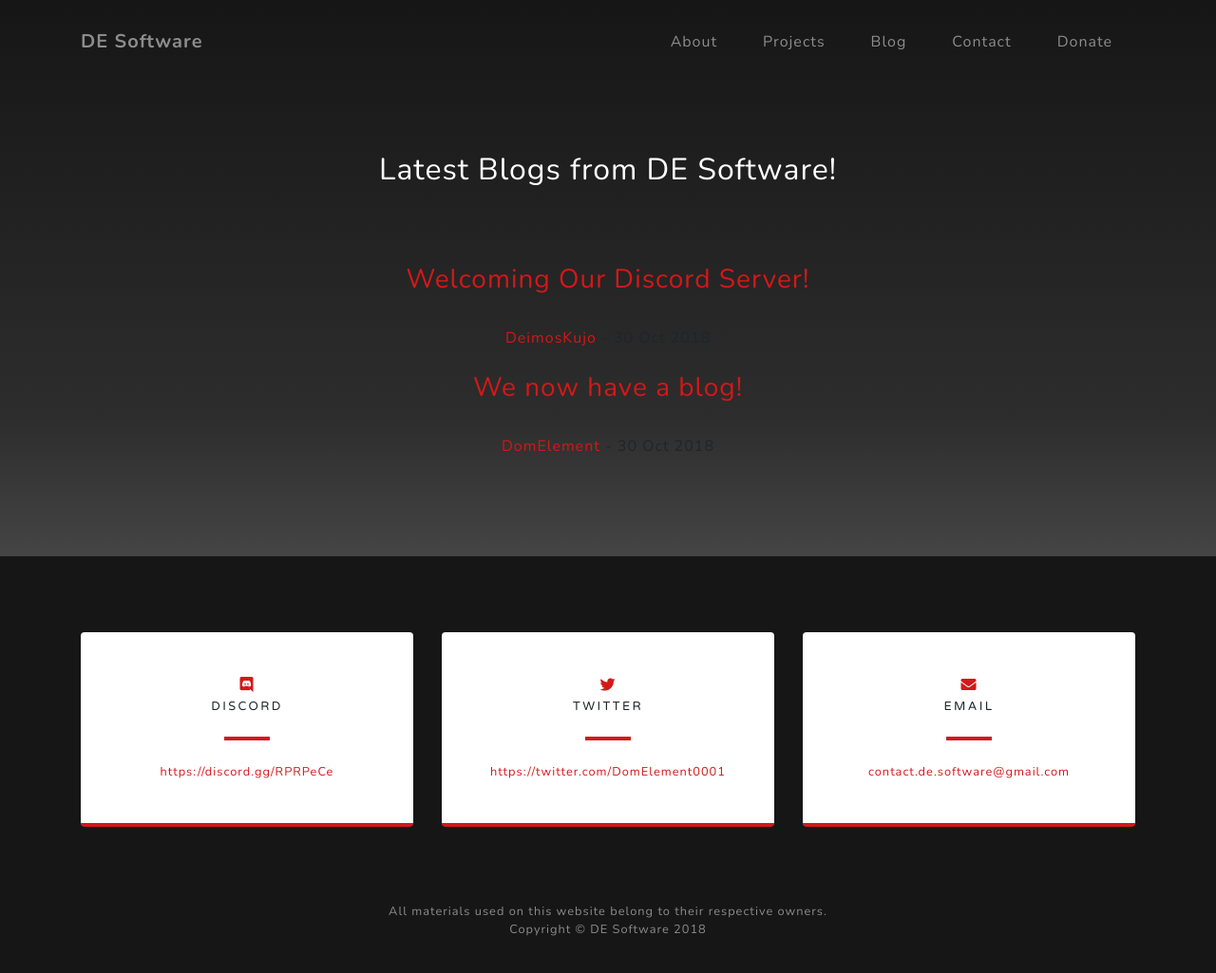
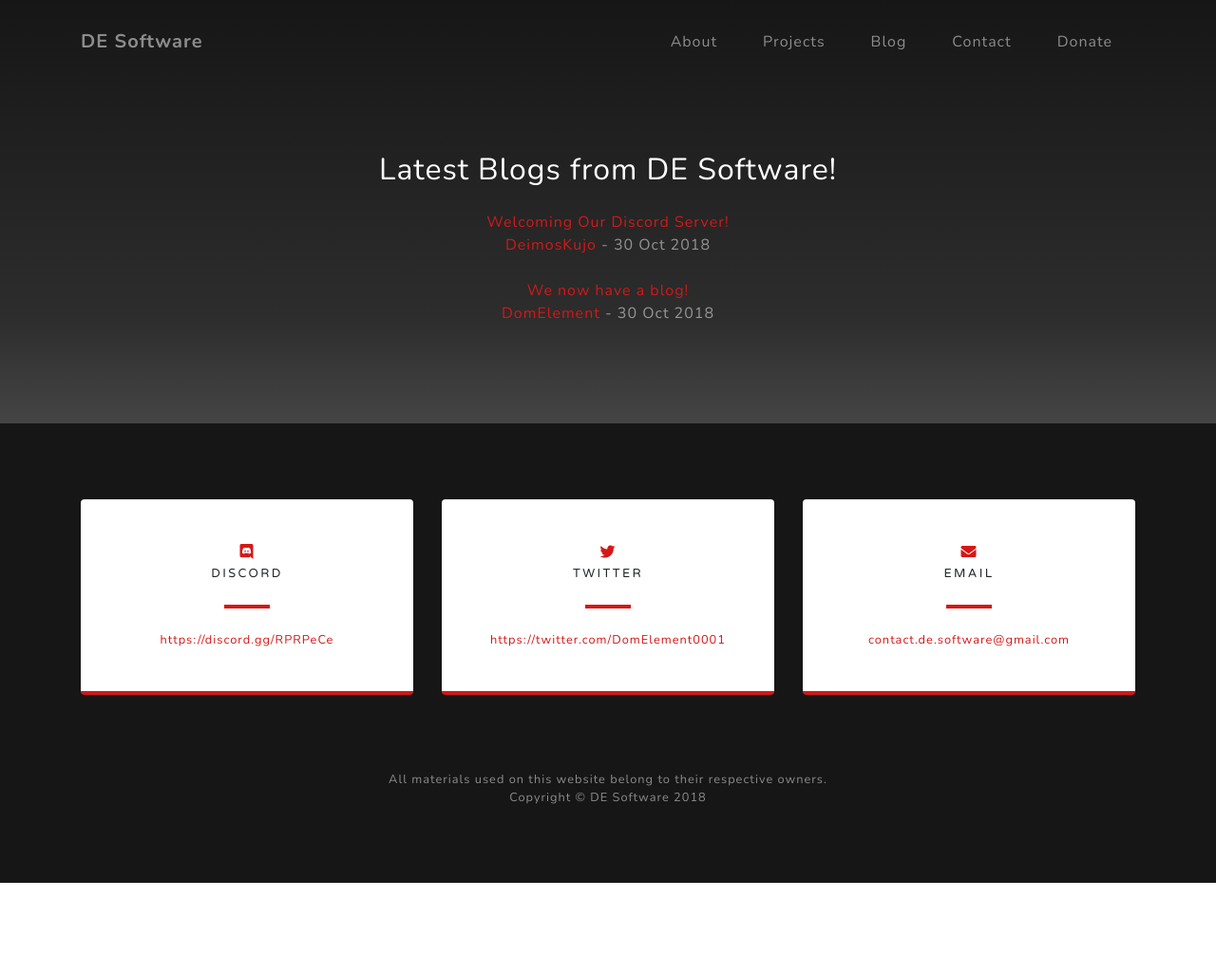
Before and after one commit to Orionthestarhog/de-software.github.io, a Jekyll site: the page built from blog.md, in a window 1280 px wide and 1069 px high. Shown: the top 1025 px of the window at 95% size. Built offline with Jekyll 4.4.1, drawn with Linux system fonts in a browser that asks for light colours; Markdown is read by kramdown in place of the engine named in the settings.

Commit message:
Update default.html

```diff
--- a/_layouts/default.html
+++ b/_layouts/default.html
@@ -80,7 +80,7 @@
             <h2 class="text-white mb-4">Latest Blogs from DE Software!</h2>
             <p class="text-white-50">
               {% for post in site.posts limit:25 %}
-                <h3><a href="{{ post.url }}">{{ post.title }}</a></h3>
+                <a style="" href="{{ post.url }}">{{ post.title }}</a>
                 <br>
                 <a href="https://twitter.com/{{ post.twitter }}">{{ post.author }}</a> - {{ post.date | date_to_string }}
                 <br>&nbsp;<br>
```
